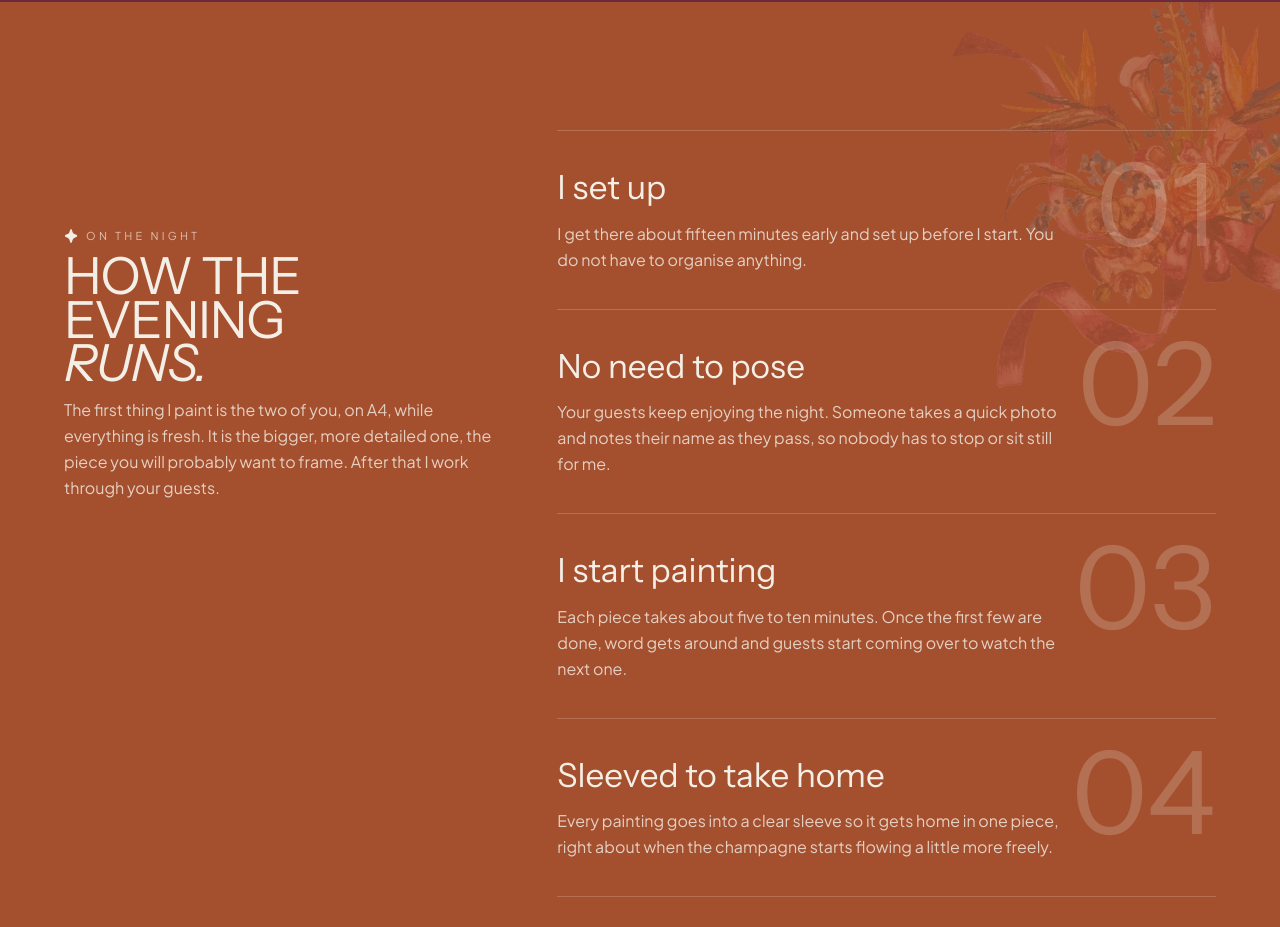
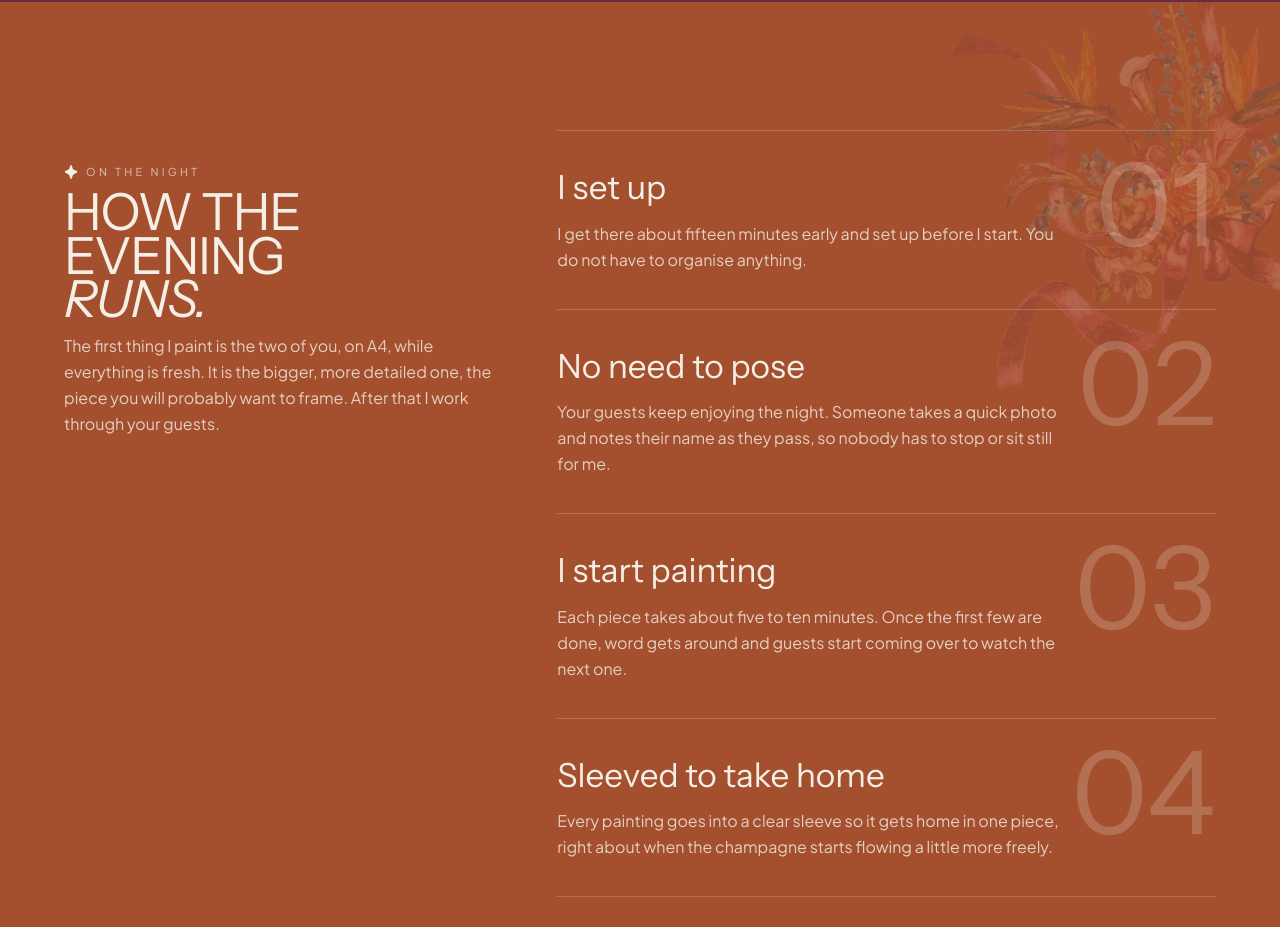
Before and after one commit to itschriswang/EventsWatercolouring, a React (Vite) app: page / in a window 1280 px wide. Shown: the part 3530-4457 px from the top of the page. Built offline with nearby package versions, Linux system fonts and the light colour scheme.

Commit message:
Update EveningTimeline.jsx

```diff
--- a/src/components/EveningTimeline.jsx
+++ b/src/components/EveningTimeline.jsx
@@ -35,7 +35,7 @@ export default function EveningTimeline() {
       <div className="grid grid-cols-12 gap-x-8">
         {/* Sticky title rail */}
         <div className="col-span-12 lg:col-span-5">
-          <div className="lg:sticky lg:top-24 lg:h-fit">
+          <div className="lg:sticky lg:top-8 lg:h-fit">
             <Label fill="#F4EFE6" className="!text-paper/70">
               {EVENING.label}
             </Label>
```
